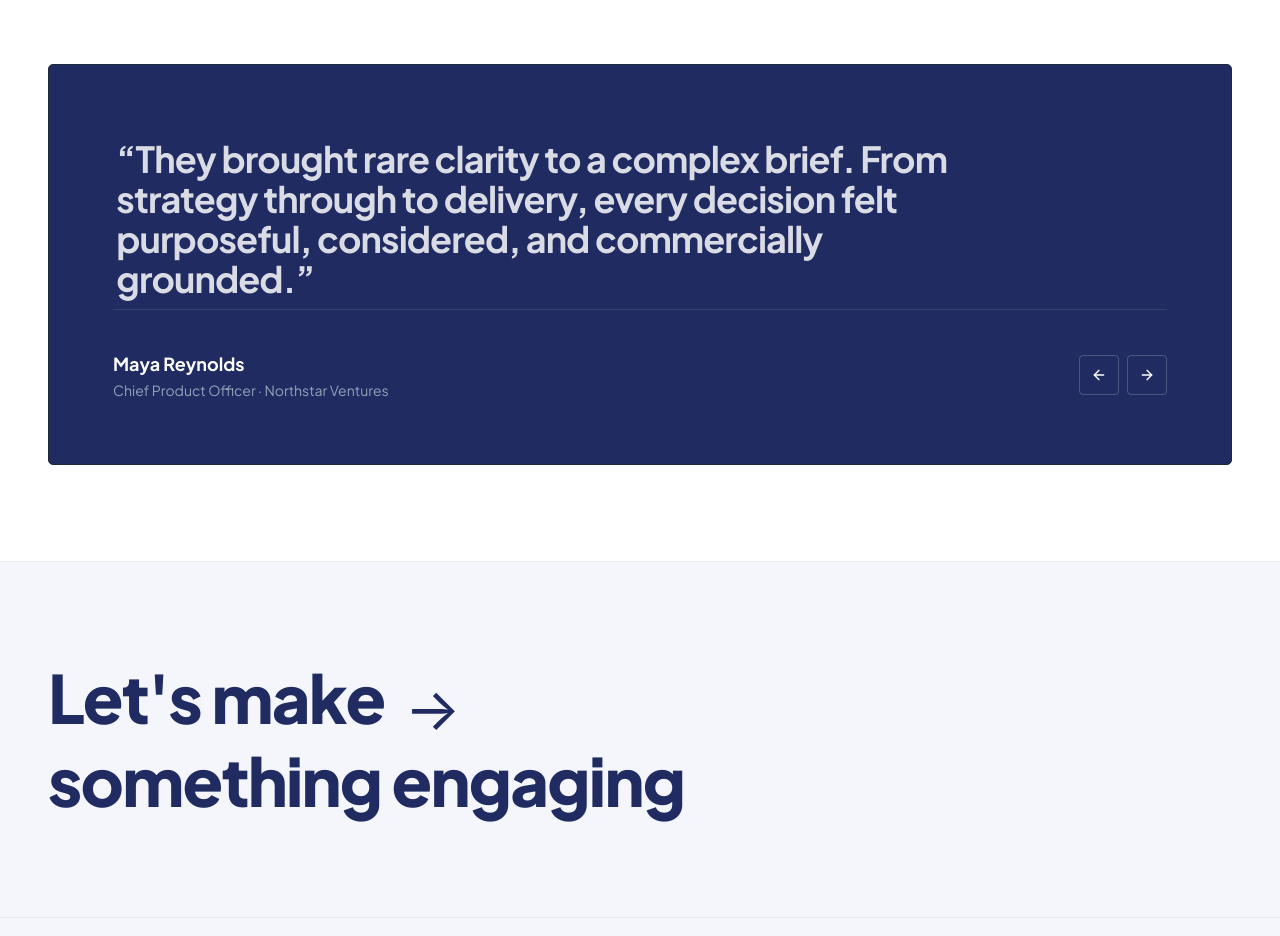
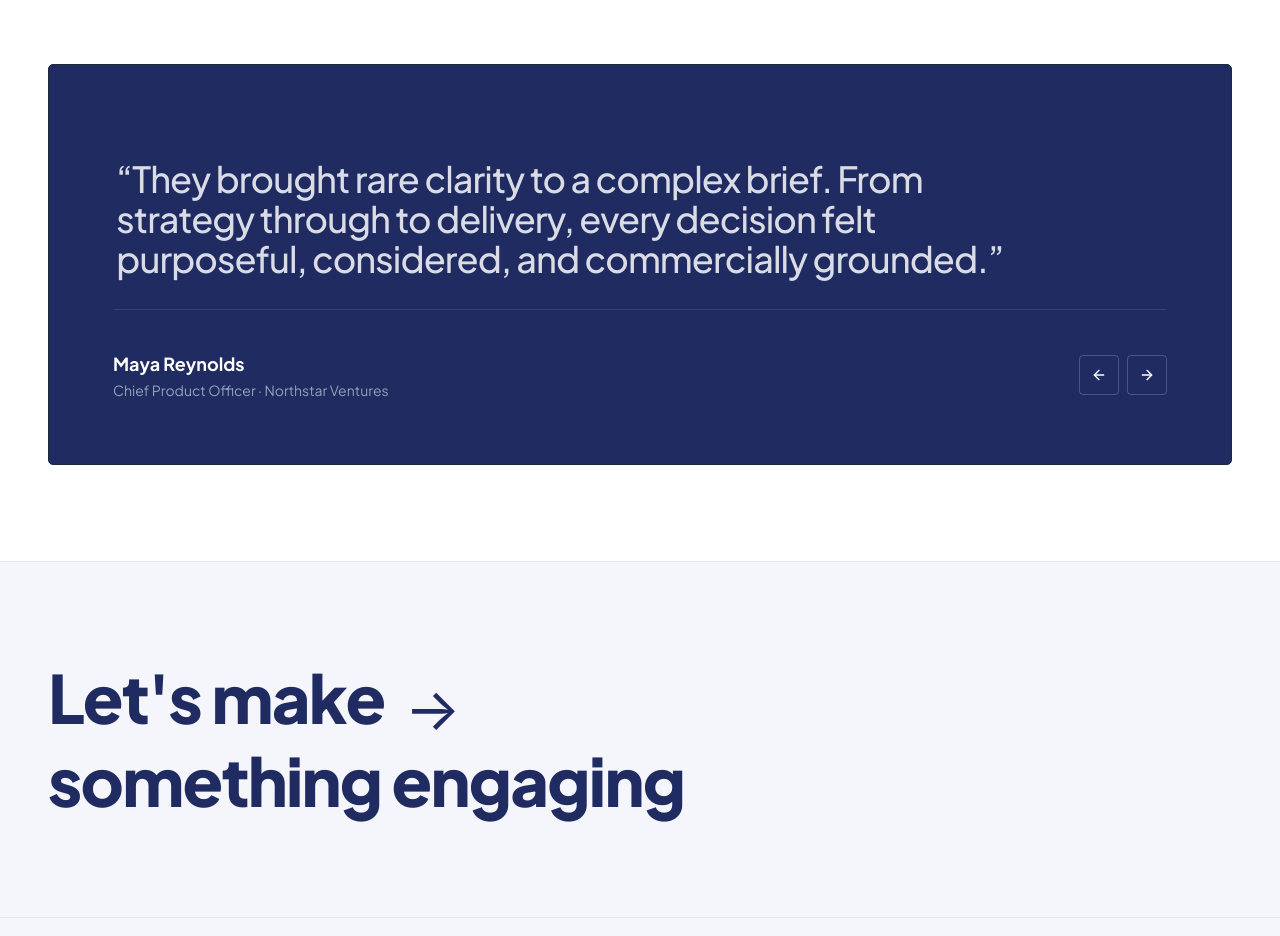
Before and after one commit to alishanea/arkanet-demo-, a Next.js app: page /about in a window 1280 px wide. Shown: the part 2960-3896 px from the top of the page. Built offline with nearby package versions, Linux system fonts and the light colour scheme.

Commit message:
fix(about): make testimonial quote visible with blockquote and explicit white text

```diff
--- a/src/components/about/AboutTestimonials.tsx
+++ b/src/components/about/AboutTestimonials.tsx
@@ -98,7 +98,7 @@ export function AboutTestimonials() {
           {/* Top Quote Content */}
           <div className="relative z-10 w-full max-w-4xl my-auto">
             <div className="grid grid-cols-1 grid-rows-1 items-center min-h-[160px] sm:min-h-[180px]">
-              <AnimatePresence mode="wait">
+              <AnimatePresence mode="wait" initial={false}>
                 <motion.div
                   key={active}
                   initial={{
@@ -116,9 +116,9 @@ export function AboutTestimonials() {
                   }}
                   className="col-start-1 row-start-1 w-full"
                 >
-                  <h3 className="font-heading font-medium text-2xl sm:text-3xl lg:text-4xl leading-snug tracking-tight text-white">
+                  <blockquote className="font-heading font-medium text-2xl sm:text-3xl lg:text-4xl leading-snug tracking-tight text-white !text-white">
                     &#8220;{testimonial.quote}&#8221;
-                  </h3>
+                  </blockquote>
                 </motion.div>
               </AnimatePresence>
             </div>
```
